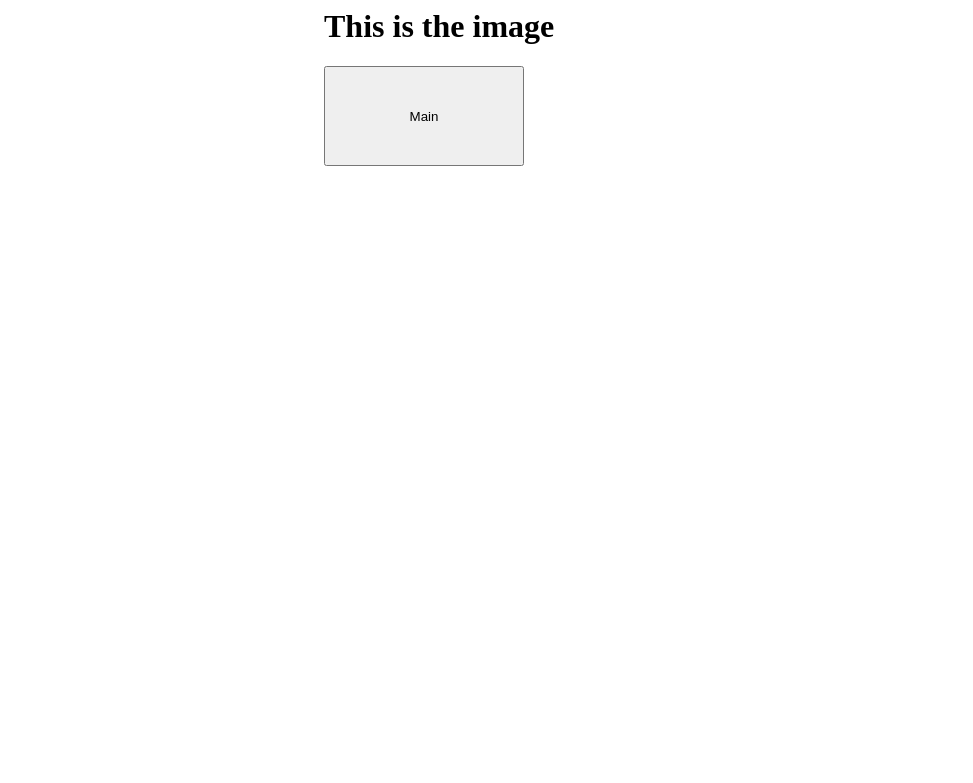
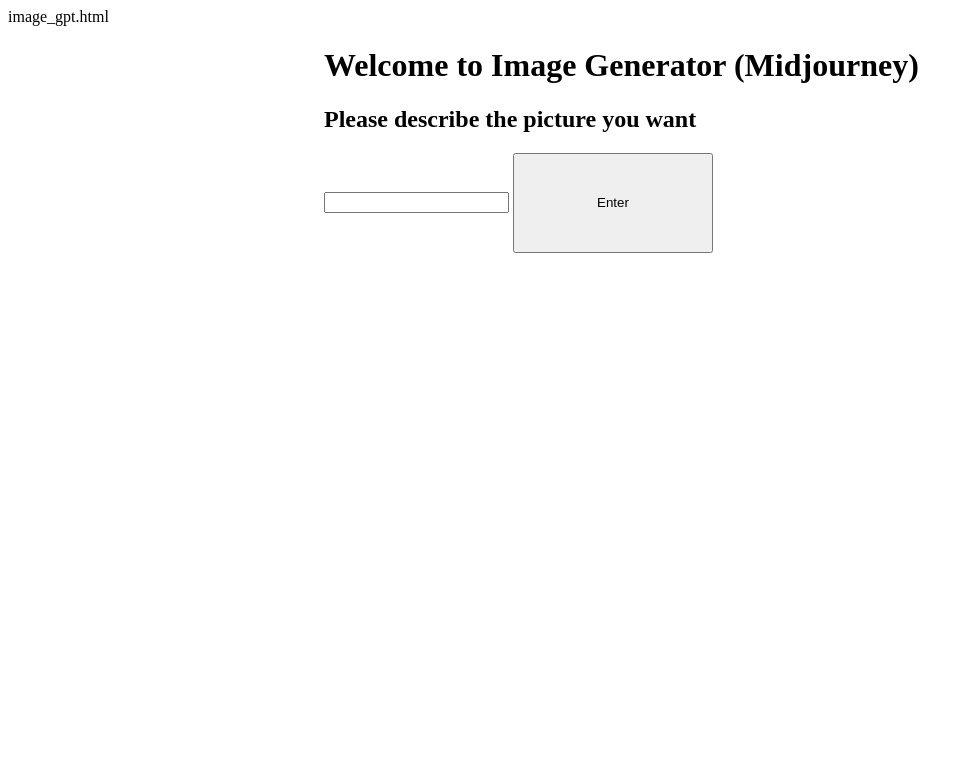
Before and after one commit to 194377/rpa-19t, a Flask app: page /image_gpt in a window 1280 px wide. Shown: the top 783 px of the page, without its empty margins (0-973 px from the left). Run offline with Flask 3, Linux system fonts and the light colour scheme.

Commit message:
Update image_gpt.html

```diff
--- a/templates/image_gpt.html
+++ b/templates/image_gpt.html
@@ -1,14 +1,17 @@
+image_gpt.html
+
 <style>
-.container{width:100%;margin:auto}
-@media (min-width:600px){.container{width: 80%;}}
-@media (min-width:768px){.container{width: 60%;}}
-@media (min-width:1024px){.container{width: 50%;}}
+    .container{width:100%;margin:auto}
+    @media (min-width:600px) {.container{width: 80%;}}
+    @media (min-width:768px) {.container{width: 60%;}}
+    @media (min-width:1024px) {.container{width: 50%;}}
 </style>
 
 <div class="container">
-
-<h1>This is the image</h1>
-  <form action="/main" method="post">
-    <input type = "submit" value="Main" style="width:200px;height:100px;">
+<h1>Welcome to Image Generator (Midjourney)</h1>
+<form action="/image_result" method="post">
+        <h2>Please describe the picture you want </h2>
+        <input type = "text" name="q">
+        <input type = "submit" value="Enter" style="width:200px;height:100px;">
 </form>
-  </div>
+</div>
```
